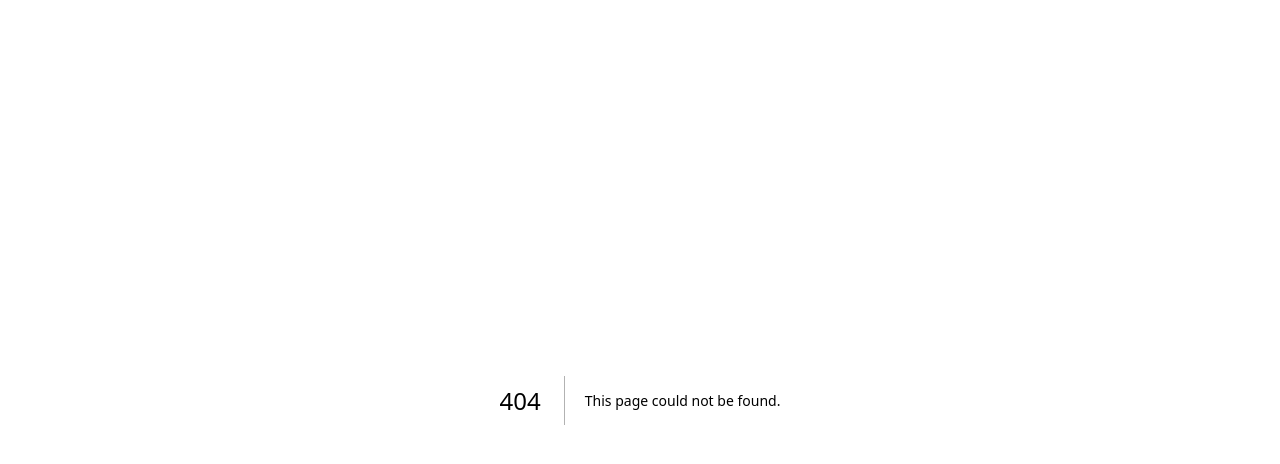
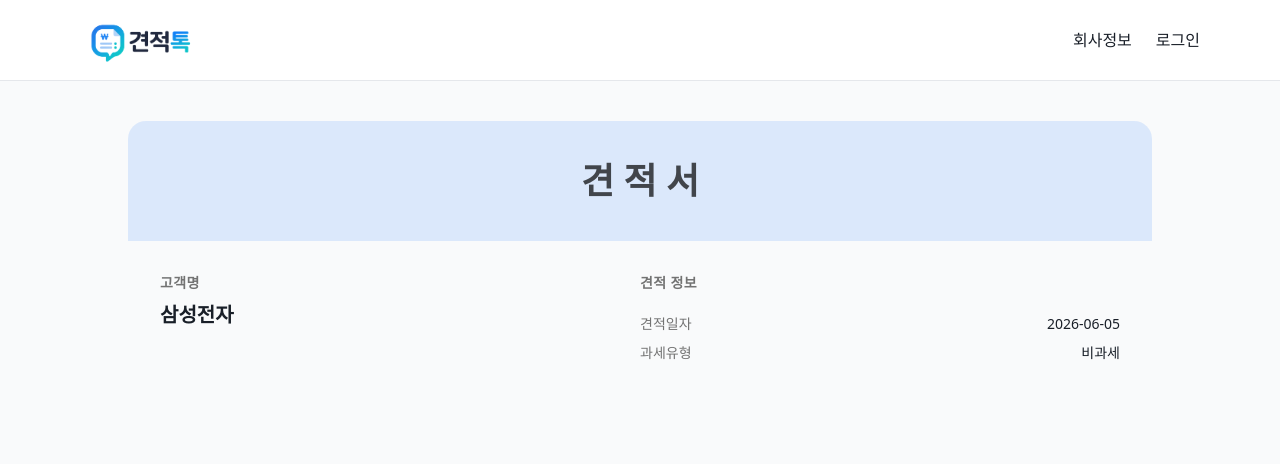
Before and after one commit to didwjdgns99/estimate-talk, a Next.js app in the folder front/: page /estimateDetail in a window 1280 px wide. Before the commit this address had no page. Shown: the top 464 px of the page. Built offline with nearby package versions, Linux system fonts and the light colour scheme; no server answers; a web font is replaced by a local one.

Commit message:
feat:customorDetail

```diff
--- a/front/src/apis/Esimate.ts
+++ b/front/src/apis/Esimate.ts
@@ -16,8 +16,14 @@ export type CreateEstimateRequest = {
 };
 
 export async function createEstimateApi(data: CreateEstimateRequest) {
-  return http("/api/estimate", {
-    method: "POST",
-    body: JSON.stringify(data),
-  });
+  return http(
+    "/api/estimate",
+    {
+      method: "POST",
+      body: JSON.stringify(data),
+    },
+    {
+      authRequired: true,
+    },
+  );
 }
--- /dev/null
+++ b/front/src/app/(main)/estimateDetail/customorDetail.tsx
@@ -0,0 +1,25 @@
+export default function customorDetail() {
+  return (
+    <section className="px-8 py-8 flex justify-between">
+      <div className="flex flex-col gap-2 w-[50%]">
+        <span className="text-sm font-semibold text-muted-foreground tracking-wide">
+          고객명
+        </span>
+        <h3 className="text-xl font-bold mb-1 ">삼성전자</h3>
+      </div>
+      <div className="w-[50%] flex flex-col gap-2">
+        <span className="text-sm font-semibold text-muted-foreground uppercase tracking-wide mb-3">
+          견적 정보
+        </span>
+        <div className="flex justify-between">
+          <span className="text-[14px] text-muted-foreground">견적일자</span>
+          <span className="text-[14px]">2026-06-05</span>
+        </div>
+        <div className="flex justify-between">
+          <span className="text-[14px] text-muted-foreground">과세유형</span>
+          <span className="text-[14px]">비과세</span>
+        </div>
+      </div>
+    </section>
+  );
+}
--- /dev/null
+++ b/front/src/app/(main)/estimateDetail/page.tsx
@@ -0,0 +1,12 @@
+import CustomorDetail from "./customorDetail";
+
+export default function EstimateDetail() {
+  return (
+    <section className="max-w-5xl mx-auto flex flex-col rounded-2xl overflow-hidden">
+      <div className="bg-primary/15 flex justify-center w-full py-10 ">
+        <h2 className="text-4xl font-bold text-black/70">견 적 서</h2>
+      </div>
+      <CustomorDetail />
+    </section>
+  );
+}
--- a/front/src/lib/http.ts
+++ b/front/src/lib/http.ts
@@ -37,6 +37,7 @@ export async function http(
 
     const res = await fetch(`${API_BASE_URL}${path}`, {
       ...options,
+      credentials: "include",
       signal: controller.signal,
       headers: {
         ...(options.body && !isFormData
```
